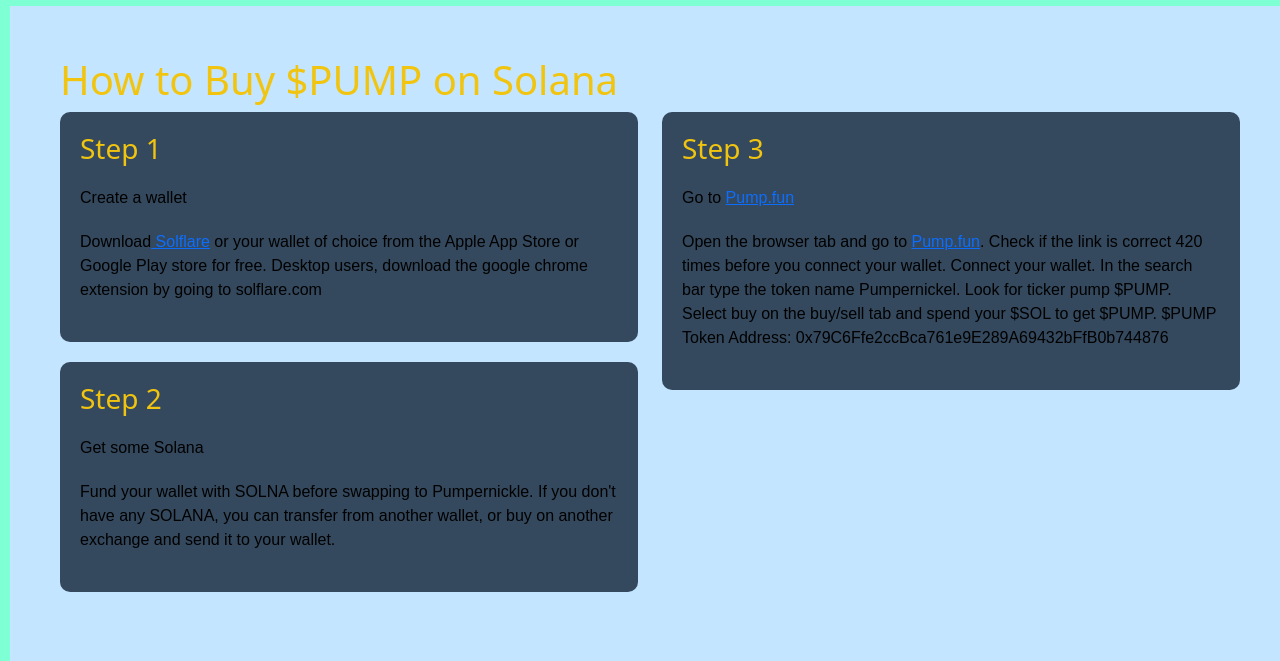
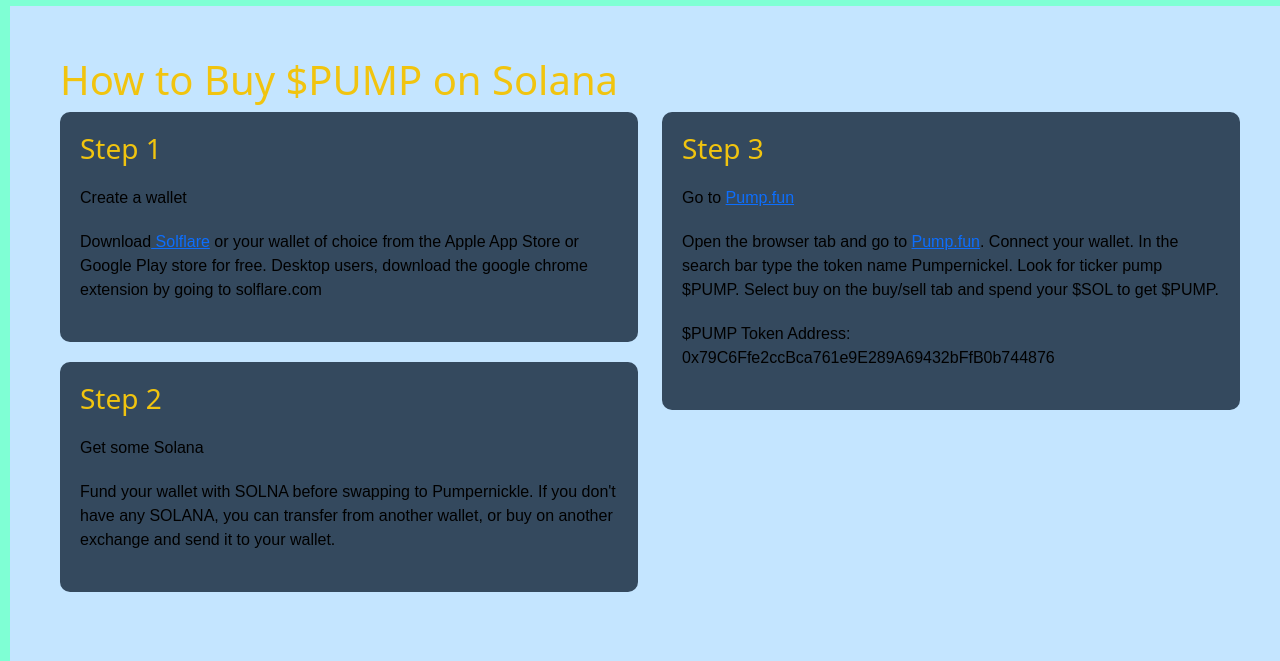
Before and after one commit to MiroZukina/Pumpernickel, a Flask app: page / in a window 1280 px wide. Shown: the part 804-1465 px from the top of the page. Run offline with Flask 3, Linux system fonts and the light colour scheme; some libraries are stand-ins or nearby versions.

Commit message:
Add files via upload

```diff
--- a/templates/index.html
+++ b/templates/index.html
@@ -80,20 +80,20 @@
                     <p>Download<a target="_blank" href="https://solflare.com/"> Solflare</a> or your wallet of choice from the Apple App Store or Google Play store for free. Desktop users, download the google chrome extension by going to solflare.com</p>
                 </div>
                 <div class="step">
-                        <h3> Step 2</h3>
+                    <h3>Step 2</h3>
                     <p>Get some Solana</p>
-                        <p>Fund your wallet with SOLNA before swapping to Pumpernickle. If you don't have any SOLANA, you can  transfer from another wallet, or buy on another exchange and send it to your wallet.</p>
+                    <p>Fund your wallet with SOLNA before swapping to Pumpernickle. If you don't have any SOLANA, you can transfer from another wallet, or buy on another exchange and send it to your wallet.</p>
                 </div>
             </div>
             <div class="col-md-6">
                 <div class="step">
                     <h3>Step 3</h3>
                     <p>Go to <a target="_blank" href="https://pump.fun/board">Pump.fun</a></p>
-                        <p>Open the browser tab and go to <a target="_blank" href="https://pump.fun/board">Pump.fun</a>. Check if the link is correct 420 times before you connect your wallet. Connect your wallet. In the search bar type the token name Pumpernickel. Look for ticker pump $PUMP. Select buy on the buy/sell tab and spend your $SOL to get $PUMP.  $PUMP Token Address: 0x79C6Ffe2ccBca761e9E289A69432bFfB0b744876</p>
+                    <p>Open the browser tab and go to <a target="_blank" href="https://pump.fun/board">Pump.fun</a>. Connect your wallet. In the search bar type the token name Pumpernickel. Look for ticker pump $PUMP. Select buy on the buy/sell tab and spend your $SOL to get $PUMP.</p>
+                    <p>$PUMP Token Address: <span class="token-address">0x79C6Ffe2ccBca761e9E289A69432bFfB0b744876</span></p>
                 </div>
             </div>
         </div>
-
 </section>
 
 <section class="proof" id="proof">
```
Lines whose indentation alone changed are shown as unchanged.
